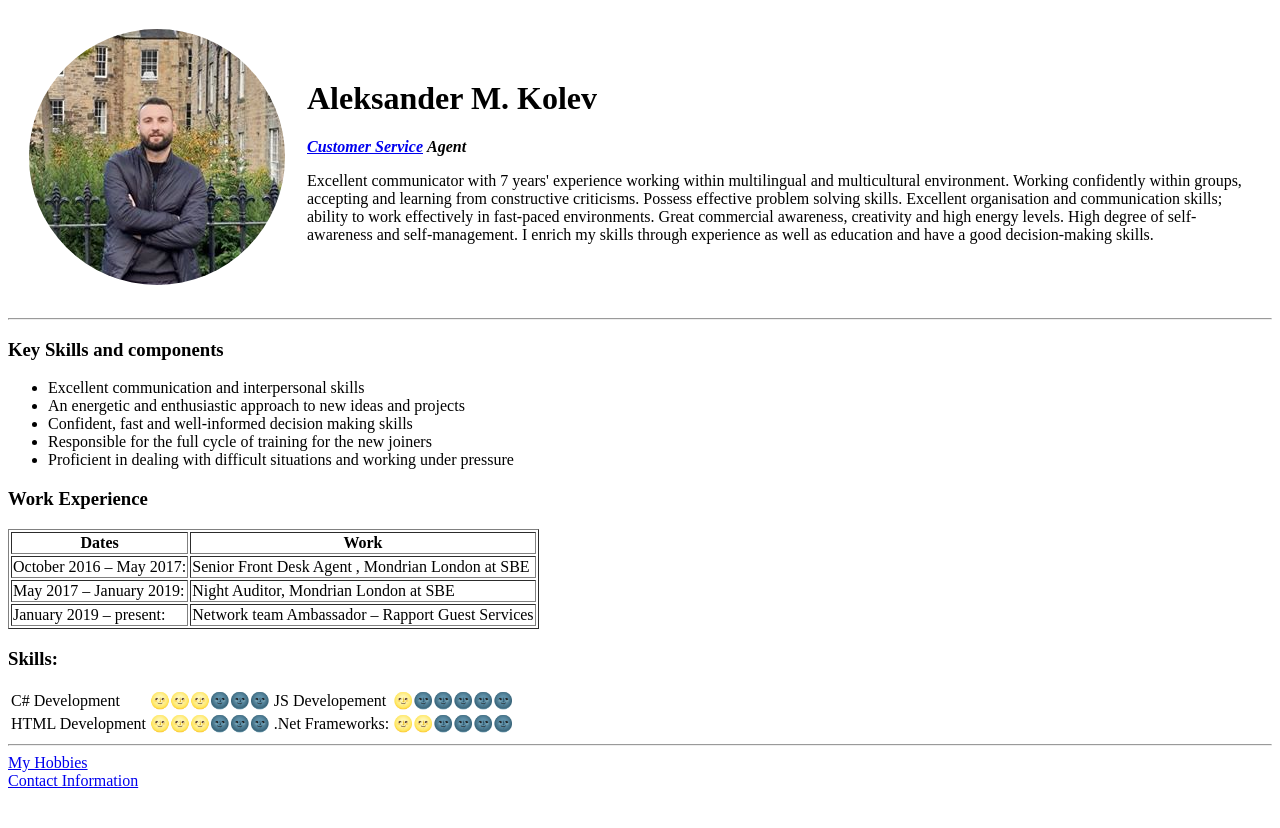
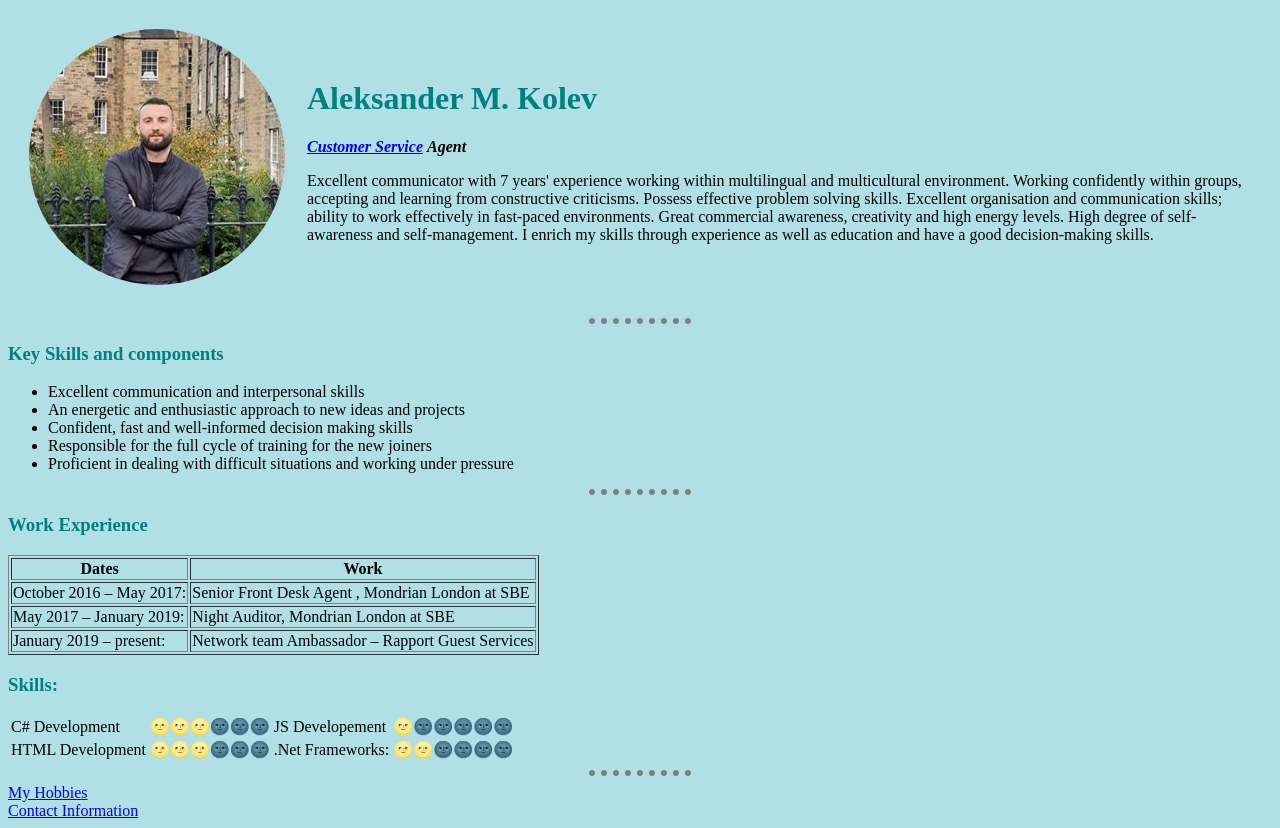
Before and after one commit to Alexmkolev/CV, a plain HTML site: page index.html in a window 1280 px wide. Before the commit the page ends 800 px from the top, so only its background shows below. Drawn offline with Linux system fonts and the light colour scheme.

Commit message:
Add files via upload

```diff
--- /dev/null
+++ b/css/styles.css
@@ -0,0 +1,17 @@
+body {
+  background: powderblue;
+}
+
+hr {
+
+  border-color: grey;
+  border-width: 6px;
+  border-style: dotted none none none;
+  width: 8%;
+}
+h1 {
+  color: teal;
+}
+h3{
+  color: teal;
+}
--- a/index.html
+++ b/index.html
@@ -4,9 +4,13 @@
 <head>
   <meta charset="utf-8">
   <title> 🔥 Aleksander's Personal Site</title>
+<link rel="stylesheet" href="css/styles.css">
+
 </head>
 
+
 <body>
+
   <table cellspacing="20">
     <tr>
       <td><img src="alex.png" alt="Alex profile picture"></td>
@@ -44,6 +48,7 @@
     <li>Proficient in dealing with difficult situations and working under pressure
     </li>
   </ul>
+  <hr>
   <h3>Work Experience</h3>
 
   <table border="1">
@@ -78,7 +83,7 @@
     </tr>
   </table>
 
-</table>
+
   <hr>
   <a href="hobbies.html">My Hobbies</a>
   <br>
```
Also changed, not shown: contact.html (+1 -0 lines), hobbies.html (+1 -0 lines).
